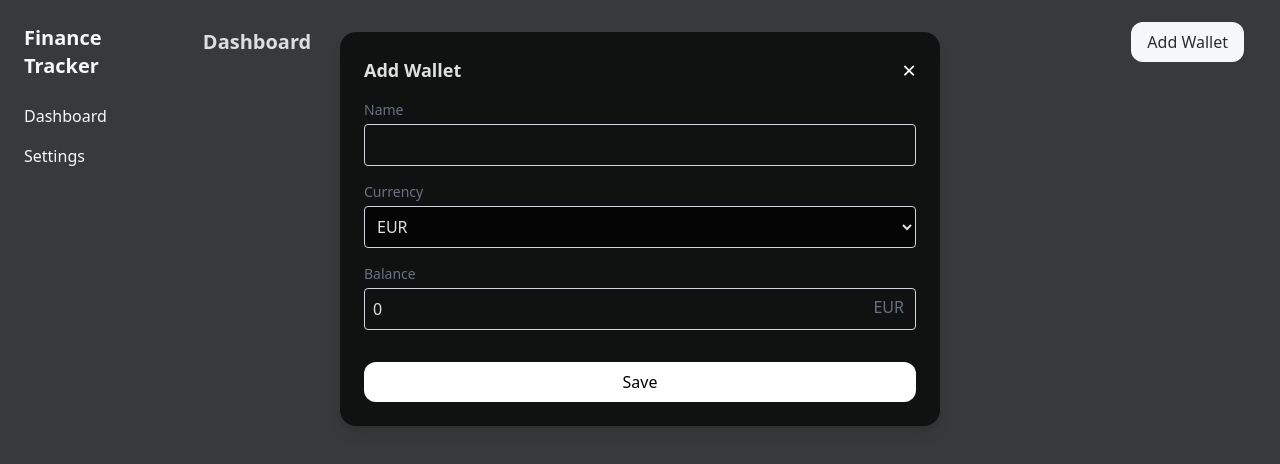
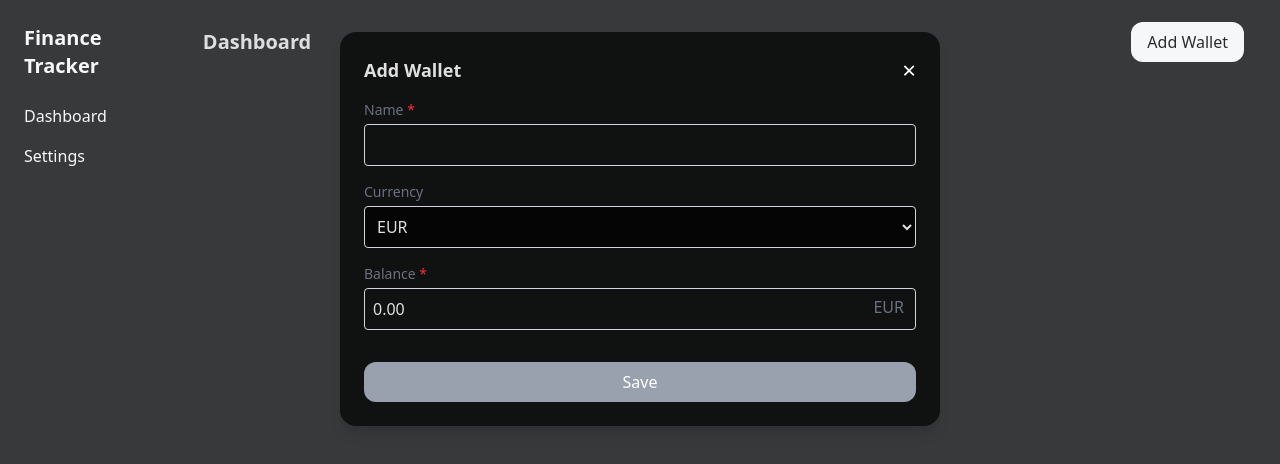
Before and after one commit to NURE-DPS/finance-app-frontend, a React (Vite) app: page / in a window 1280 px wide. Both pictures are taken after a click on the button "Add Wallet". Shown: the top 464 px of the page. Built offline with nearby package versions, Linux system fonts and the light colour scheme.

Commit message:
FTA-46: Create window for creating wallet v.0.2

```diff
--- a/src/components/WalletCreation.tsx
+++ b/src/components/WalletCreation.tsx
@@ -3,10 +3,54 @@ import { useState } from 'react'
 export default function WalletCreation({ onClose }: { onClose: () => void }) {
   const [name, setName] = useState('')
   const [currency, setCurrency] = useState('EUR')
-  const [balance, setBalance] = useState(0.0)
+  const [balance, setBalance] = useState('0.00')
 
   const handleSave = () => {
     console.log('Wallet Added:', { name, currency, balance })
+    onClose()
+  }
+
+  const handleBalanceChange = (e: React.ChangeEvent<HTMLInputElement>) => {
+    let value = e.target.value
+
+    // Заменяем запятую на точку
+    value = value.replace(',', '.')
+
+    // Если введена только точка, делаем "0."
+    if (value === '.') {
+      value = '0.'
+    }
+
+    // Проверяем: только цифры, максимум одна точка
+    if (/^\d*\.?\d*$/.test(value)) {
+      if (value.includes('.')) {
+        // Если есть точка
+        const [, decimalPart] = value.split('.')
+        // Ограничиваем дробную часть двумя знаками
+        if (decimalPart.length > 2) {
+          return
+        }
+      }
+      //ограничиваем число 12 символами
+      if (value.length > 12) {
+        return
+      }
+      setBalance(value)
+    }
+  }
+
+  const handleNameChange = (e: React.ChangeEvent<HTMLInputElement>) => {
+    const value = e.target.value
+
+    // Ограничиваем длину 100 символами
+    if (value.length <= 100) {
+      setName(value)
+    }
+  }
+
+  const isBalanceEmpty = () => {
+    const numericBalance = parseFloat(balance)
+    return balance.trim() === '' || numericBalance === 0
   }
 
   return (
@@ -24,12 +68,12 @@ export default function WalletCreation({ onClose }: { onClose: () => void }) {
       <form>
         <div className="mb-4">
           <label className="block text-sm font-medium text-gray-500">
-            Name
+            Name {name.trim() === '' && <span className="text-red-500">*</span>}
           </label>
           <input
             type="text"
             value={name}
-            onChange={(e) => setName(e.target.value)}
+            onChange={handleNameChange}
             className="w-full p-2 border border-gray-300 rounded mt-1"
           />
         </div>
@@ -51,13 +95,14 @@ export default function WalletCreation({ onClose }: { onClose: () => void }) {
 
         <div className="mb-4">
           <label className="block text-sm font-medium text-gray-500">
-            Balance
+            Balance{' '}
+            {isBalanceEmpty() && <span className="text-red-500">*</span>}
           </label>
           <div className="relative">
             <input
-              type="number"
+              type="text"
               value={balance}
-              onChange={(e) => setBalance(parseFloat(e.target.value))}
+              onChange={handleBalanceChange}
               className="w-full p-2 border border-gray-300 rounded mt-1 pr-16"
             />
             <span className="absolute right-3 top-1/2 transform -translate-y-1/2 text-gray-500">
@@ -69,7 +114,14 @@ export default function WalletCreation({ onClose }: { onClose: () => void }) {
         <button
           type="button"
           onClick={handleSave}
-          className="w-full p-2 bg-white text-black rounded-[12px] mt-4 hover:bg-gray-300 transition"
+          disabled={name.trim() === '' || balance.trim() === ''}
+          className={`w-full p-2 rounded-[12px] mt-4 transition
+    ${
+      name.trim() === '' || isBalanceEmpty()
+        ? 'bg-gray-400 text-white cursor-not-allowed'
+        : 'bg-white text-black hover:bg-gray-300'
+    }
+  `}
         >
           Save
         </button>
```
